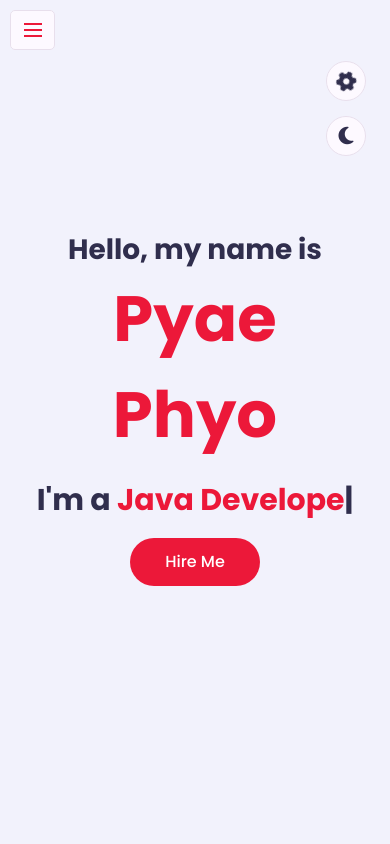
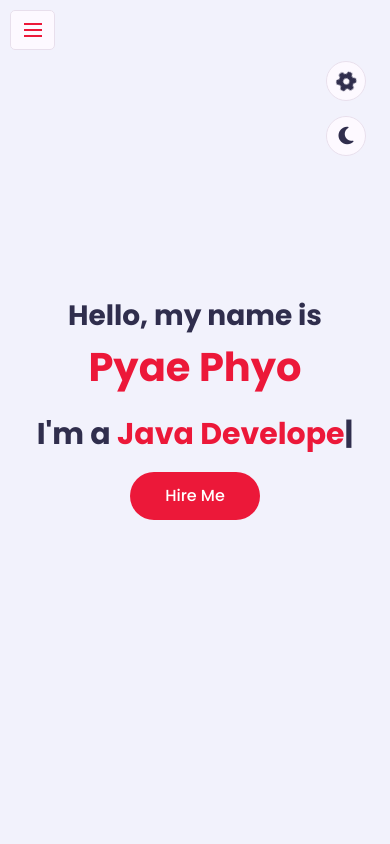
Before and after one commit to pphyo/portfolio, a plain HTML site: page index.html in a window 390 px wide. Shown: the top 844 px of the page. Drawn offline with nearby package versions, Linux system fonts and the light colour scheme; a web font is replaced by a local one.

Commit message:
Fix name font size in small device

```diff
--- a/css/style.css
+++ b/css/style.css
@@ -750,6 +750,10 @@ h3.my-profession {
       max-width: 100%;
    }
 
+   h3.name {
+      font-size: 2.5rem;
+   }
+
    h3.hello,
    h3.hello span,
    .my-profession,
```
